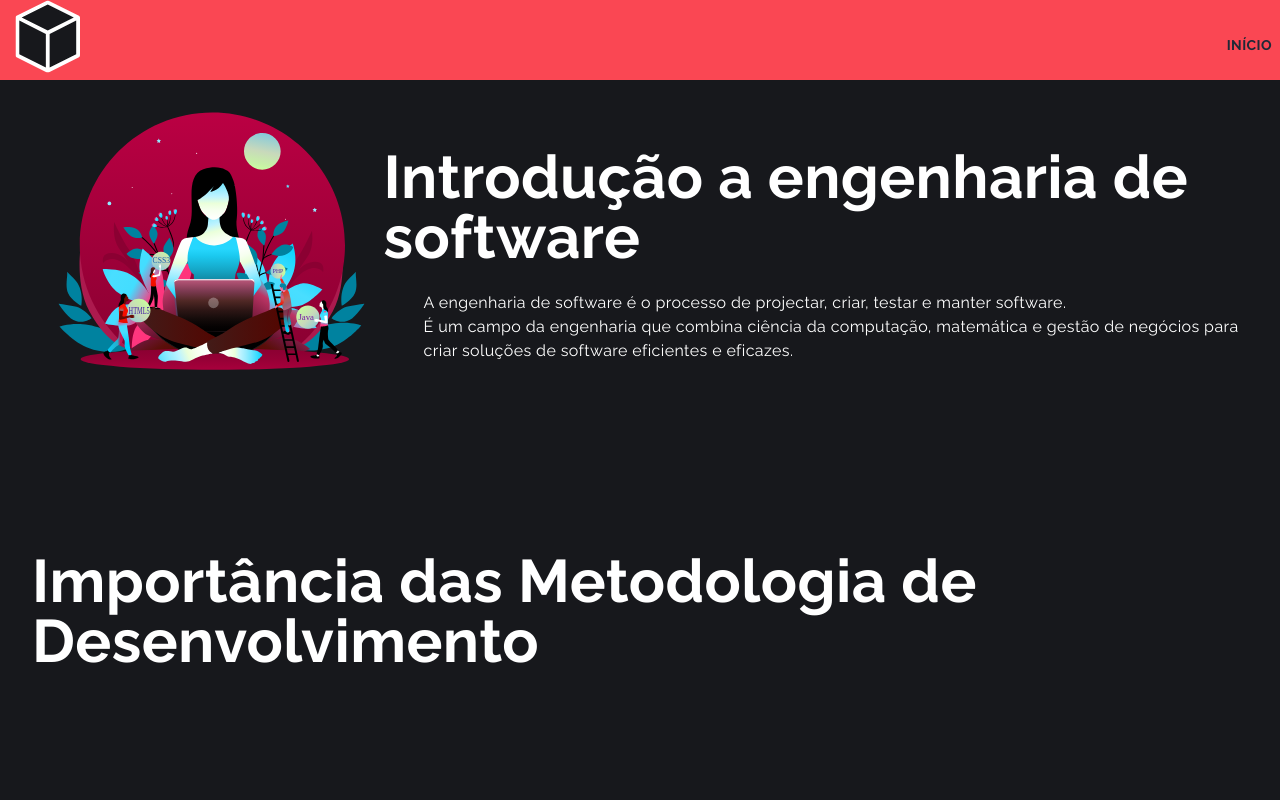
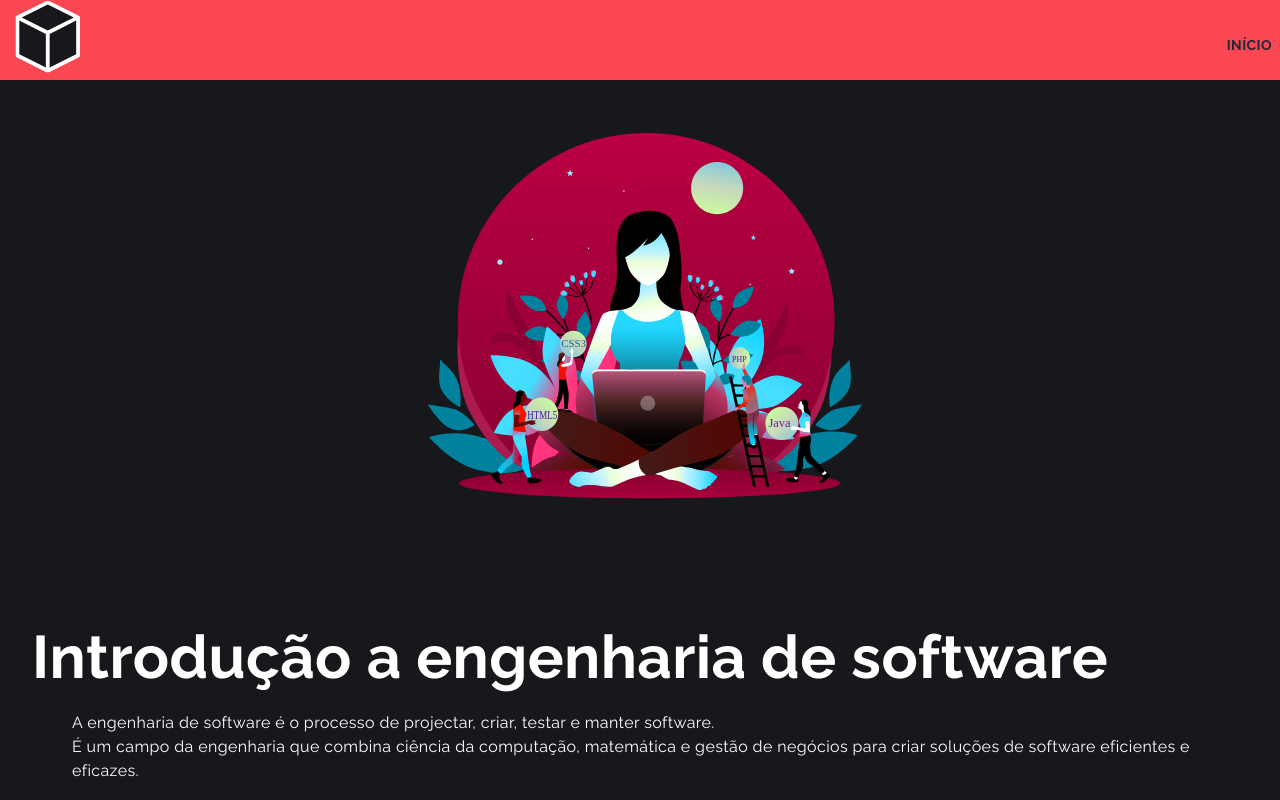
Before and after one commit to LyeZinho/modulo17, a Next.js app in the folder metodologiasdev/: page / in a window 1280 px wide. Shown: the top 800 px of the page. Built offline with nearby package versions, Linux system fonts and the light colour scheme.

Commit message:
img alinhada

```diff
--- a/metodologiasdev/components/Header.jsx
+++ b/metodologiasdev/components/Header.jsx
@@ -3,8 +3,8 @@ import Image from "next/image";
 
 const Header = () => {
   return (
-    <div className="min-h-full flex items-center justify-center py-16 px-4 sm:px-6 lg:px-8 ">
-      <div className="items-center justify-center">
+    <div className="min-h-full flex flex-col items-center justify-center py-16 px-4 sm:px-6 lg:px-8 ">
+          <div className="items-center justify-center">
         <Image
           src="/image/assets/women-web-developer-with-laptop.svg"
           alt="/"
@@ -12,9 +12,11 @@ const Header = () => {
           height="500"
         />
       </div>
+
       <div className="flex flex-col items-left justify-left mt-6 space-x-10 pb-8 pt-8">
         <h1>Introdução a engenharia de software</h1>
         <br />
+        <div>
         <h7>
           A  engenharia de software é o processo de projectar, criar, testar e
           manter software.
@@ -22,6 +24,7 @@ const Header = () => {
           matemática e gestão de negócios para criar soluções de software
           eficientes e eficazes.
         </h7>
+        </div>
       </div>
     </div>
   );
--- a/metodologiasdev/pages/index.jsx
+++ b/metodologiasdev/pages/index.jsx
@@ -6,6 +6,7 @@ export default function Home() {
     <div>
 
       <Header />
+
       <ImportanciaMetodologia />
 
     </div>
```
